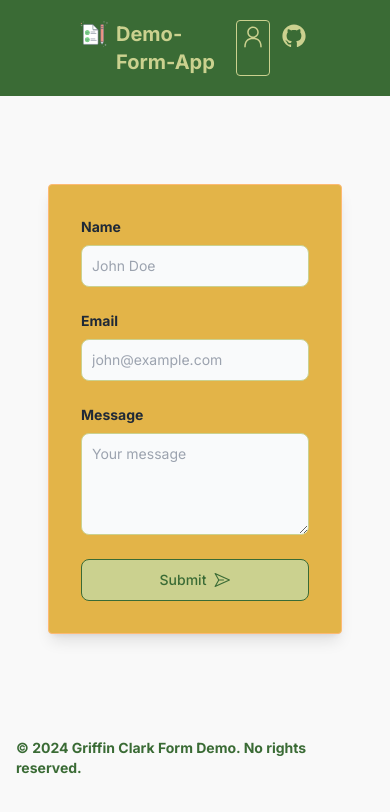
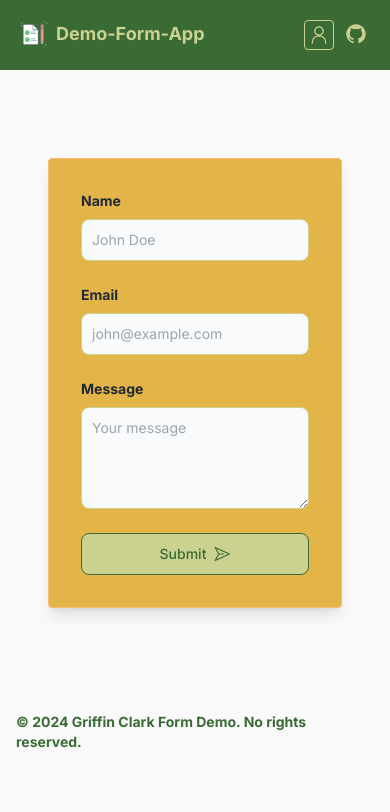
Before and after one commit to griffinclark10/demo-form-app, a Next.js app in the folder frontend/: page / in a window 390 px wide. Shown: the top 812 px of the page. Built offline with nearby package versions, Linux system fonts and the light colour scheme.

Commit message:
style for mobile

```diff
--- a/frontend/src/app/globals.css
+++ b/frontend/src/app/globals.css
@@ -25,10 +25,3 @@
     background: rgb(var(--background))
   }
 }
-
-body, html {
-  margin: 0;
-  padding: 0;
-  height: 100vh;
-  overflow: hidden; /* Prevents scrolling */
-}
--- a/frontend/src/components/header.tsx
+++ b/frontend/src/components/header.tsx
@@ -4,17 +4,17 @@
 
 const Header = () => {
     return (
-        <header className="bg-primary px-20 p-5 flex flex-row align-items text-secondary">
+        <header className="bg-primary px-5 md:px-20 p-5 flex flex-row align-items text-secondary">
             <img src="logo2.svg" alt="Logo" className="mr-2 h-7 w-7" />
             <a href="/">
-                <h1 className='font-bold text-xl'>Demo-Form-App</h1>
+                <h1 className='font-bold text-lg lg:text-xl'>Demo-Form-App</h1>
             </a>
             <div className="flex-grow" />
             <a className='p-1 mr-2 border border-secondary rounded hover:bg-secondary hover:text-primary' href='https://chatgsc.com' target='_blank'>
-                <PersonIcon className="h-6 w-6" />
+                <PersonIcon className="h-5 w-5 md:h-6 md:w-6" />
             </a>
             <a className='p-1 rounded hover:bg-secondary hover:text-primary' href='https://github.com/griffinclark10/demo-form-app' target='_blank'>
-                <GitHubLogoIcon className="h-6 w-6" />
+                <GitHubLogoIcon className="h-5 w-5 md:h-6 md:w-6" />
             </a>
         </header>
     );
```
Also changed, not shown: 1 other file (tests, documents, lock files or other folders).
